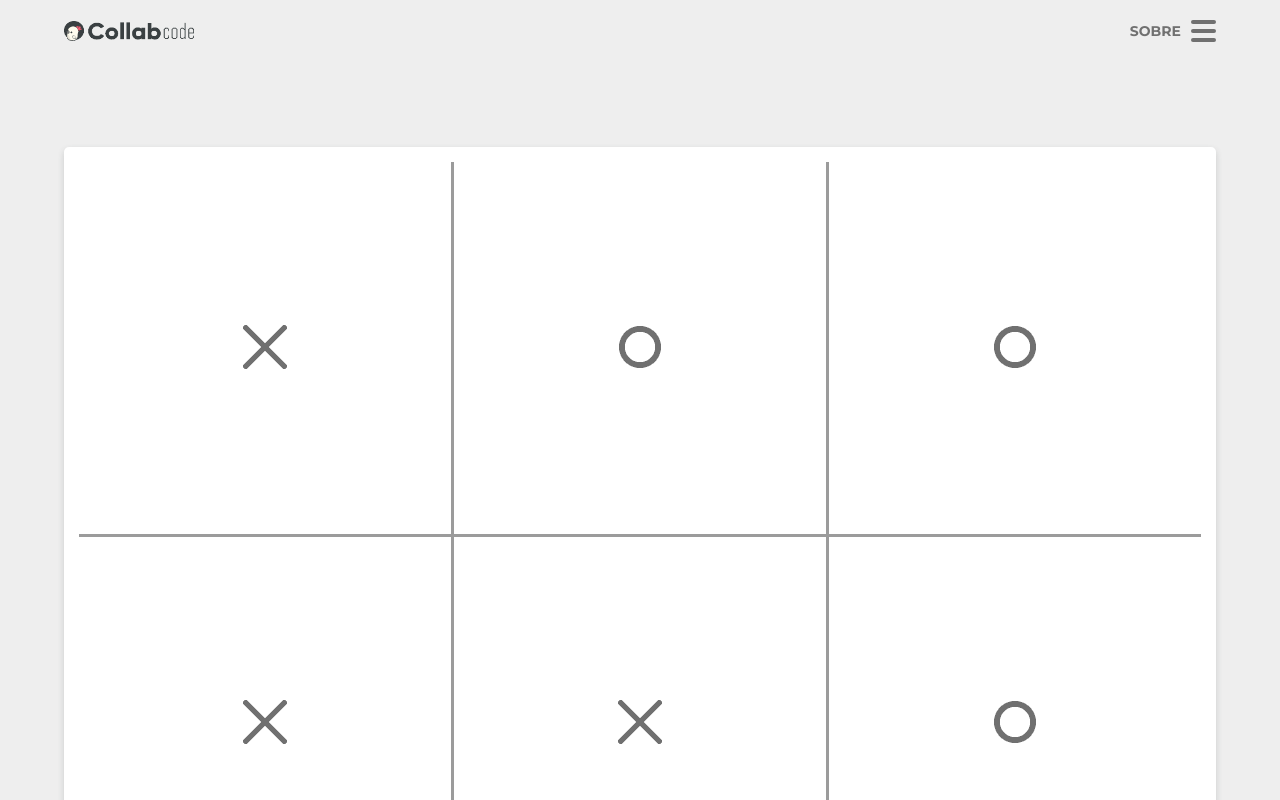
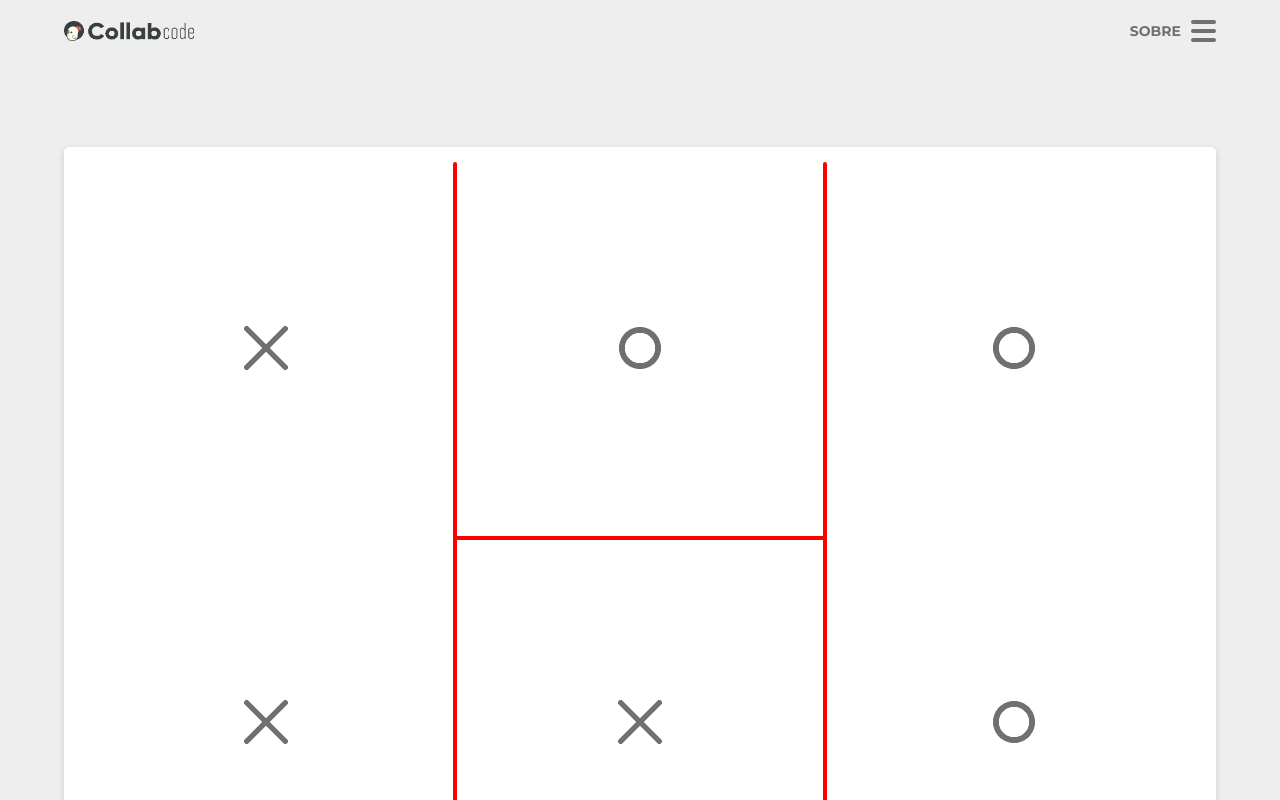
Before and after one commit to leandrowillian/jogo-da-velha, a React (Create React App) app: page / in a window 1280 px wide. Shown: the top 800 px of the page. Built offline with nearby package versions, Linux system fonts and the light colour scheme.

Commit message:
Iniciando refatoração do código do component Hashtag e aplcaidno border-radius nele

```diff
--- a/src/components/Hashtag/styles.css
+++ b/src/components/Hashtag/styles.css
@@ -8,8 +8,6 @@
     background-color: var(--color-third);
     grid-template-columns: 1fr 1fr 1fr;
     grid-template-rows: 1fr 1fr 1fr;
-    grid-column-gap: 3px;
-    grid-row-gap: 3px;
 }
 
 .hashtag > .item {
@@ -17,3 +15,20 @@
     display: flex;
     justify-content: center;
 }
+
+.hashtag > .item:nth-child(2) {
+    justify-content: space-between;
+}
+.hashtag > .item:nth-child(2)::before,
+.hashtag > .item:nth-child(2)::after {
+    content: '';
+    width: 4px;
+    height: 100%;
+    background-color: red;
+    border-top-left-radius:  2px;
+    border-top-right-radius: 2px;
+}
+
+.hashtag > .item:nth-child(5) {
+    border: 4px solid red;
+}
```
